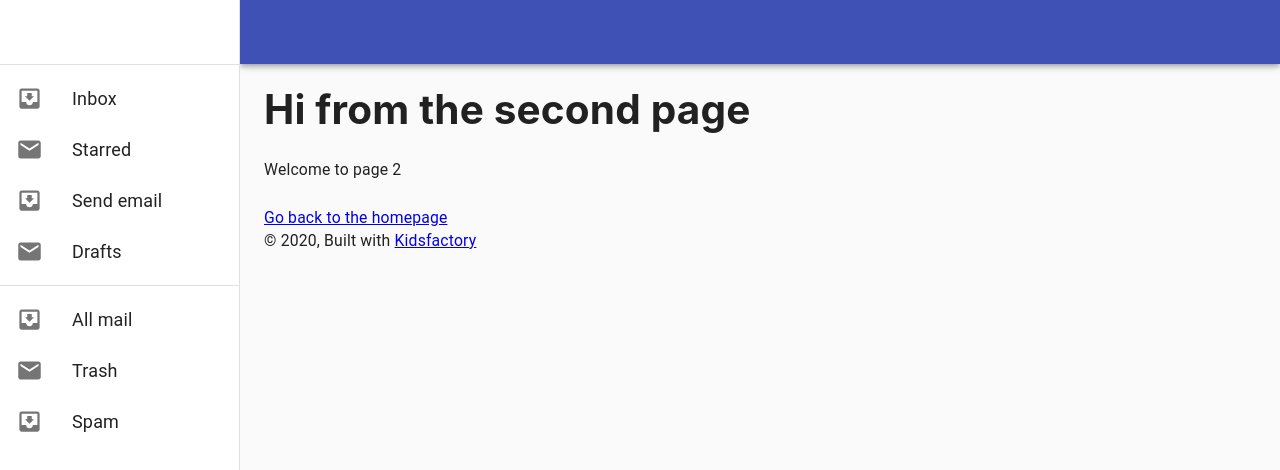
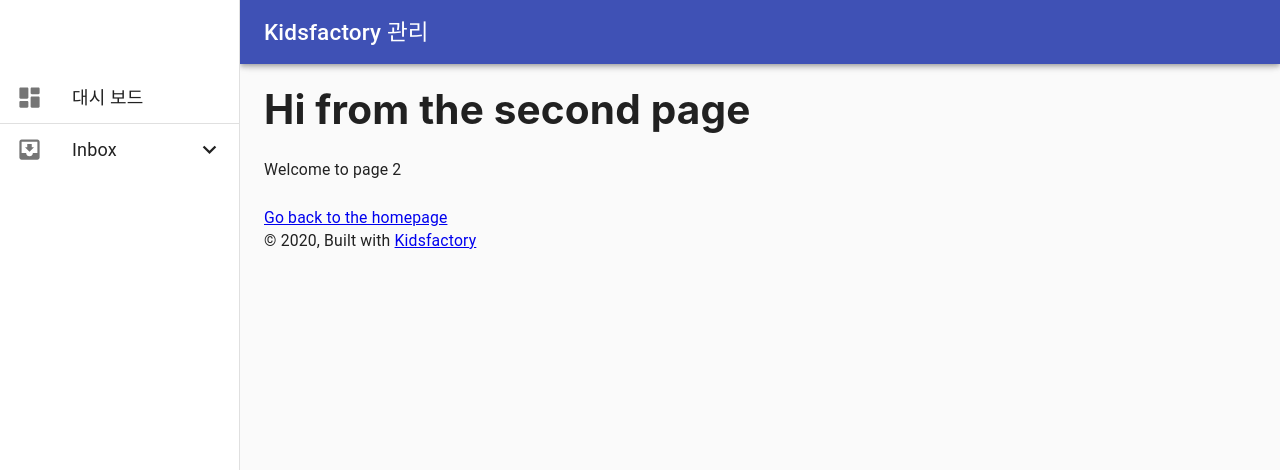
Before and after one commit to Guyclops/kidsfactory-shop-admin, a Gatsby site in the folder packages/front/: page /page-2 in a window 1280 px wide. Shown: the top 470 px of the page. Built offline with nearby package versions, Linux system fonts and the light colour scheme; Gatsby itself is replaced by a stand-in of ours.

Commit message:
feat(front): add sidebar component

```diff
--- a/packages/front/package.json
+++ b/packages/front/package.json
@@ -53,6 +53,7 @@
   },
   "devDependencies": {
     "@babel/core": "^7.8.7",
+    "@babel/plugin-proposal-class-properties": "^7.8.3",
     "@storybook/addon-actions": "^5.3.14",
     "@storybook/addon-docs": "^5.3.14",
     "@storybook/addon-knobs": "^5.3.14",
@@ -62,6 +63,7 @@
     "@storybook/preset-typescript": "^2.1.0",
     "@storybook/react": "^5.3.14",
     "babel-loader": "^8.0.6",
+    "babel-plugin-remove-graphql-queries": "^2.7.24",
     "babel-preset-react-app": "^9.1.1",
     "ts-loader": "^6.2.1"
   }
--- a/packages/front/src/components/layout.tsx
+++ b/packages/front/src/components/layout.tsx
@@ -2,20 +2,16 @@ import React from "react";
 import {
   AppBar,
   CssBaseline,
-  Divider,
   Drawer,
   Hidden,
   IconButton,
-  List,
-  ListItem,
-  ListItemIcon,
-  ListItemText,
   Toolbar,
   Typography,
 } from "@material-ui/core";
-import { MoveToInbox as InboxIcon, Mail as MailIcon, Menu as MenuIcon } from "@material-ui/icons";
+import { Menu as MenuIcon } from "@material-ui/icons";
 import { makeStyles, useTheme, Theme, createStyles } from "@material-ui/core/styles";
 import "./layout.css";
+import Sidebar from "./sidebar";
 
 const drawerWidth = 240;
 
@@ -56,12 +52,10 @@ const useStyles = makeStyles((theme: Theme) =>
 interface LayoutProps {
   /** content */
   children?: React.ReactNode;
-  /** title */
-  title?: string;
 }
 
 export default function Layout(props: LayoutProps) {
-  const { children, title } = props;
+  const { children } = props;
   const classes = useStyles();
   const theme = useTheme();
   const [mobileOpen, setMobileOpen] = React.useState(false);
@@ -69,30 +63,6 @@ export default function Layout(props: LayoutProps) {
   const handleDrawerToggle = () => {
     setMobileOpen(!mobileOpen);
   };
-
-  const drawer = (
-    <div>
-      <div className={classes.toolbar} />
-      <Divider />
-      <List>
-        {["Inbox", "Starred", "Send email", "Drafts"].map((text, index) => (
-          <ListItem button key={text}>
-            <ListItemIcon>{index % 2 === 0 ? <InboxIcon /> : <MailIcon />}</ListItemIcon>
-            <ListItemText primary={text} />
-          </ListItem>
-        ))}
-      </List>
-      <Divider />
-      <List>
-        {["All mail", "Trash", "Spam"].map((text, index) => (
-          <ListItem button key={text}>
-            <ListItemIcon>{index % 2 === 0 ? <InboxIcon /> : <MailIcon />}</ListItemIcon>
-            <ListItemText primary={text} />
-          </ListItem>
-        ))}
-      </List>
-    </div>
-  );
 
   return (
     <div className={classes.root}>
@@ -109,7 +79,7 @@ export default function Layout(props: LayoutProps) {
             <MenuIcon />
           </IconButton>
           <Typography variant="h6" noWrap>
-            {title}
+            Kidsfactory 관리
           </Typography>
         </Toolbar>
       </AppBar>
@@ -128,7 +98,7 @@ export default function Layout(props: LayoutProps) {
               keepMounted: true, // Better open performance on mobile.
             }}
           >
-            {drawer}
+            <Sidebar />
           </Drawer>
         </Hidden>
         <Hidden xsDown implementation="css">
@@ -139,7 +109,7 @@ export default function Layout(props: LayoutProps) {
             variant="permanent"
             open
           >
-            {drawer}
+            <Sidebar />
           </Drawer>
         </Hidden>
       </nav>
--- /dev/null
+++ b/packages/front/src/components/sidebar.tsx
@@ -0,0 +1,67 @@
+import React, { useState } from "react";
+import { Divider, List, ListItem, ListItemIcon, ListItemText, Collapse } from "@material-ui/core";
+import {
+  MoveToInbox as InboxIcon,
+  ExpandLess,
+  ExpandMore,
+  StarBorder,
+  DashboardRounded as DashboardIcon,
+} from "@material-ui/icons";
+import { makeStyles, Theme, createStyles } from "@material-ui/core/styles";
+import { navigate } from "gatsby";
+
+const useStyles = makeStyles((theme: Theme) =>
+  createStyles({
+    toolbar: theme.mixins.toolbar,
+    nested: {
+      paddingLeft: theme.spacing(4),
+    },
+  }),
+);
+
+function Sidebar() {
+  const [open, setOpen] = useState(false);
+
+  const handleClick = () => {
+    setOpen(!open);
+  };
+
+  const navigatePage = () => {
+    navigate("/");
+  };
+
+  const classes = useStyles();
+  return (
+    <div>
+      <div className={classes.toolbar} />
+      <List>
+        <ListItem button onClick={navigatePage}>
+          <ListItemIcon>
+            <DashboardIcon />
+          </ListItemIcon>
+          <ListItemText primary={"대시 보드"} />
+        </ListItem>
+        <Divider />
+        <ListItem button onClick={handleClick}>
+          <ListItemIcon>
+            <InboxIcon />
+          </ListItemIcon>
+          <ListItemText primary="Inbox" />
+          {open ? <ExpandLess /> : <ExpandMore />}
+        </ListItem>
+        <Collapse in={open} timeout="auto" unmountOnExit>
+          <List component="div" disablePadding>
+            <ListItem button className={classes.nested}>
+              <ListItemIcon>
+                <StarBorder />
+              </ListItemIcon>
+              <ListItemText primary="Starred" />
+            </ListItem>
+          </List>
+        </Collapse>
+      </List>
+    </div>
+  );
+}
+
+export default Sidebar;
```
Also changed, not shown: packages/front/stories/2-Colors.stories.tsx (+1 -1 lines), packages/front/stories/5-Sidebar.stories.tsx (added, +58 -0 lines), packages/front/.storybook/config.js, packages/front/.storybook/main.js, 1 other file.
